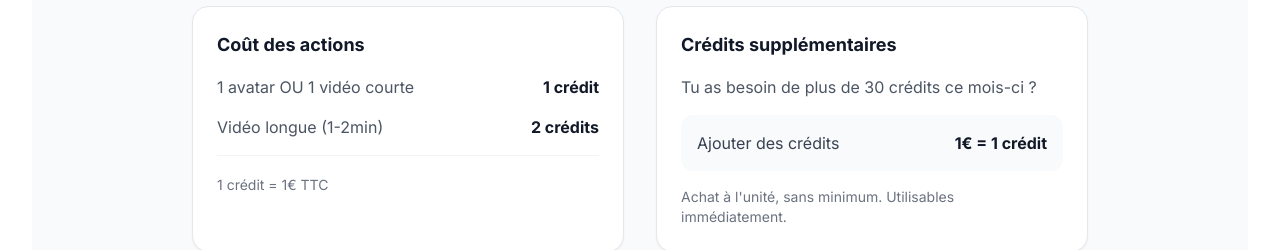
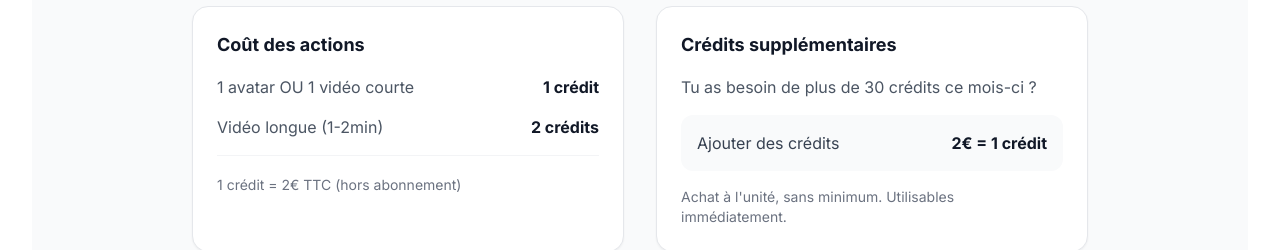
Before and after one commit to albbocco/bocco-ai, a Next.js app: page / in a window 1280 px wide. Shown: the part 2180-2430 px from the top of the page. Built offline with nearby package versions, Linux system fonts and the light colour scheme.

Commit message:
Prix crédits supplémentaires: 2€ au lieu de 1€

```diff
--- a/src/app/page.tsx
+++ b/src/app/page.tsx
@@ -187,7 +187,7 @@ export default function Home() {
                   </li>
                 </ul>
                 <div className="mt-4 pt-4 border-t border-gray-100">
-                  <span className="text-sm text-gray-500">1 crédit = 1€ TTC</span>
+                  <span className="text-sm text-gray-500">1 crédit = 2€ TTC (hors abonnement)</span>
                 </div>
               </div>
 
@@ -198,7 +198,7 @@ export default function Home() {
                 </p>
                 <div className="flex items-center justify-between p-4 bg-gray-50 rounded-xl">
                   <span className="text-gray-700">Ajouter des crédits</span>
-                  <span className="font-bold text-gray-900">1€ = 1 crédit</span>
+                  <span className="font-bold text-gray-900">2€ = 1 crédit</span>
                 </div>
                 <p className="text-sm text-gray-500 mt-4">
                   Achat à l'unité, sans minimum. Utilisables immédiatement.
```
